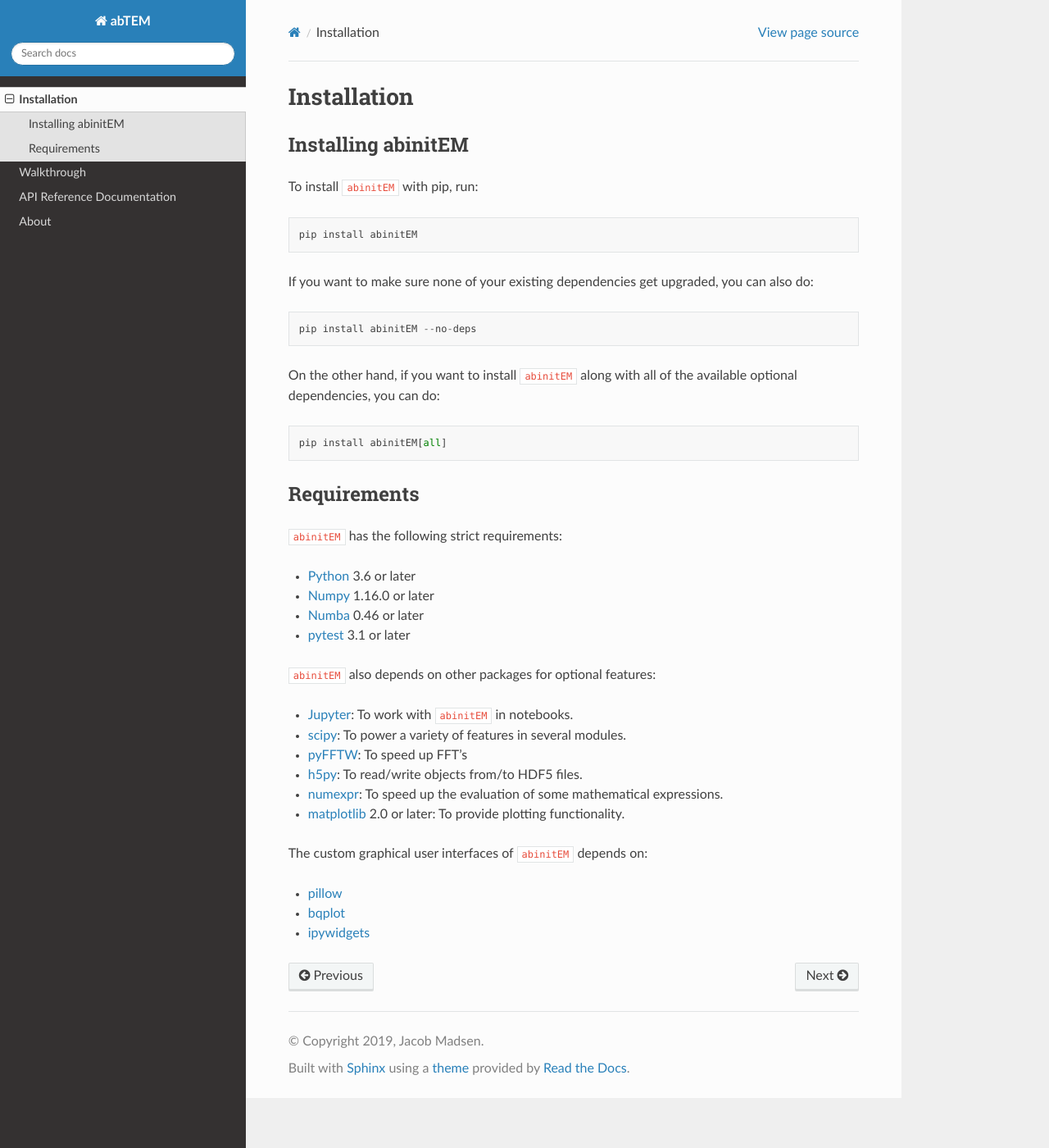
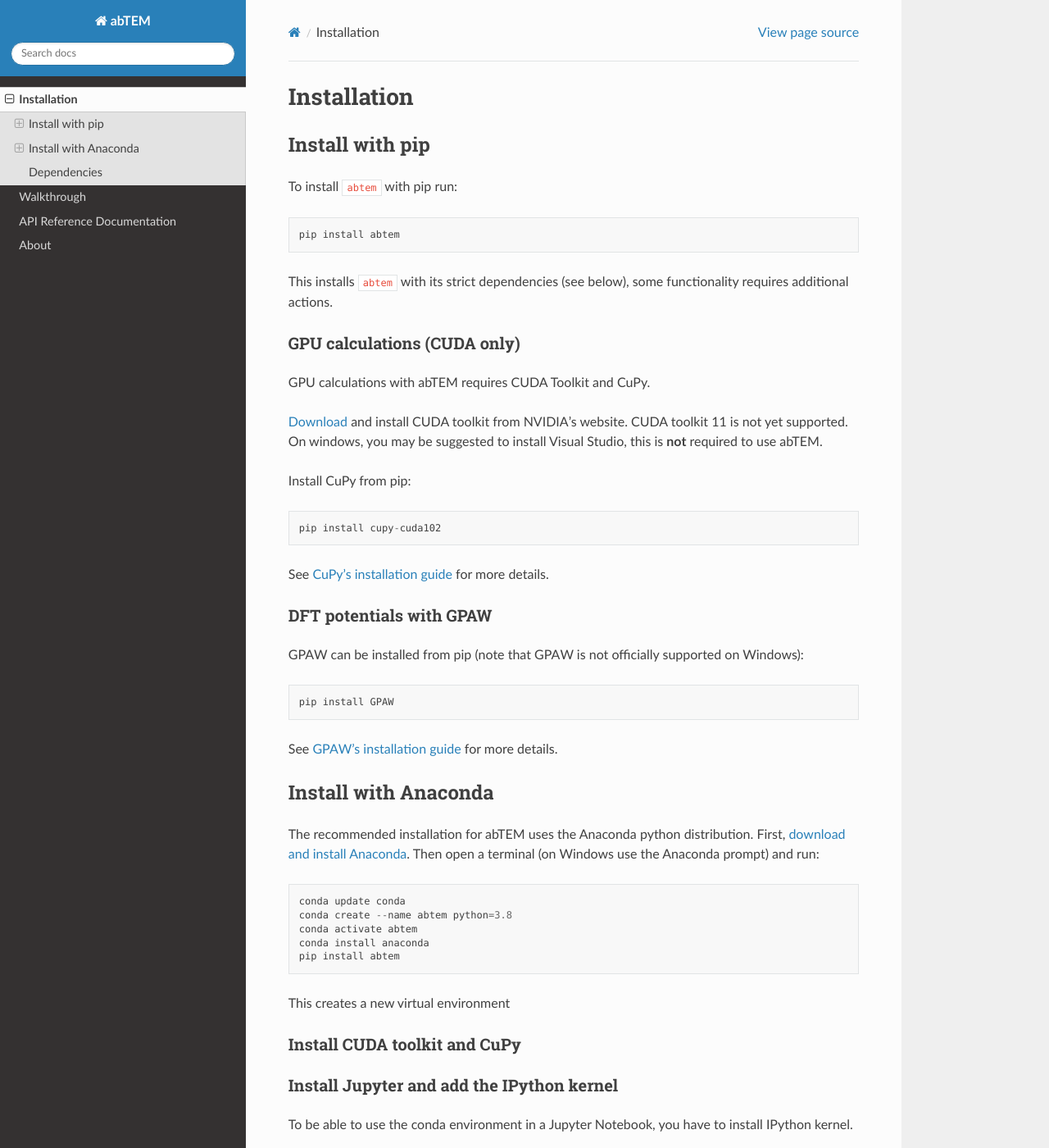
Before and after one commit to abTEM/abTEM, a Sphinx documentation site: the page built from docs/source/install.rst, in a window 1280 px wide and 1400 px high. Shown: the whole window at 82% size. Built offline with Sphinx 7.4.7 and the Read the Docs theme 2.0.0, drawn with Linux system fonts in a browser that asks for light colours; some of the changed text lies outside the part shown.

Commit message:
updated installation instructions

```diff
--- a/docs/source/install.rst
+++ b/docs/source/install.rst
@@ -1,42 +1,89 @@
 Installation
 ============
 
-Installing abinitEM
--------------------
-To install ``abinitEM`` with pip, run::
+Install with pip
+----------------
+To install ``abtem`` with pip run::
 
-    pip install abinitEM
+    pip install abtem
 
-If you want to make sure none of your existing dependencies get upgraded, you
-can also do::
+This installs ``abtem`` with its strict dependencies (see below), some functionality requires additional actions.
 
-    pip install abinitEM --no-deps
+GPU calculations (CUDA only)
+****************************
+GPU calculations with abTEM requires CUDA Toolkit and CuPy.
 
-On the other hand, if you want to install ``abinitEM`` along with all of the available optional dependencies, you can
-do::
+`Download <https://developer.nvidia.com/cuda-10.2-download-archive>`_ and install CUDA toolkit from NVIDIA's website. CUDA toolkit 11 is not yet supported. On windows, you may be suggested to install Visual Studio, this is **not** required to use abTEM.
 
-    pip install abinitEM[all]
+Install CuPy from pip::
 
-Requirements
+    pip install cupy-cuda102
+
+See `CuPy's installation guide <https://docs.cupy.dev/en/stable/install.html>`_ for more details.
+
+DFT potentials with GPAW
+************************
+GPAW can be installed from pip (note that GPAW is not officially supported on Windows)::
+
+    pip install GPAW
+
+See `GPAW's installation guide <https://wiki.fysik.dtu.dk/gpaw/>`_ for more details.
+
+Install with Anaconda
+---------------------
+The recommended installation for abTEM uses the Anaconda python distribution. First, `download and install Anaconda <`www.anaconda.com/download>`_. Then open a terminal (on Windows use the Anaconda prompt) and run:
+
+.. code-block::
+
+    conda update conda
+    conda create --name abtem python=3.8
+    conda activate abtem
+    conda install anaconda
+    pip install abtem
+
+This creates a new virtual environment
+
+Install CUDA toolkit and CuPy
+*****************************
+
+Install Jupyter and add the IPython kernel
+******************************************
+To be able to use the conda environment in a Jupyter Notebook, you have to install IPython kernel.
+
+.. code-block::
+
+    conda install jupyter
+    conda install -c anaconda ipykernel
+    python -m ipykernel install --user --name=abtem
+
+Dependencies
 ------------
-``abinitEM`` has the following strict requirements:
+Strict dependencies:
 
-- `Python <https://www.python.org/>`_ 3.6 or later
-- `Numpy <https://www.numpy.org/>`_ 1.16.0 or later
-- `Numba <https://www.numba.org/>`_ 0.46 or later
-- `pytest <http://www.pytest.org/>`_ 3.1 or later
+- `Numpy <https://www.numpy.org/>`_
+- `scipy <https://scipy.org/>`_
+- `Numba <https://www.numba.org/>`_
+- `mkl_fft <https://github.com/IntelPython/mkl_fft>`_
+- `imageio <https://imageio.github.io/>`_
+- `h5py <https://h5py.org/>`_
+- `matplotlib <https://matplotlib.org/>`_
+- `ase <https://wiki.fysik.dtu.dk/ase/>`_
+- `tqdm <https://tqdm.github.io/>`_
 
-``abinitEM`` also depends on other packages for optional features:
+Only for GPU calculations:
 
-- `Jupyter <https://jupyter.org/>`_: To work with ``abinitEM`` in notebooks.
-- `scipy <https://scipy.org/>`_: To power a variety of features in several modules.
-- `pyFFTW <https://pyfftw.readthedocs.io/>`_: To speed up FFT's
-- `h5py <https://h5py.org/>`_: To read/write objects from/to HDF5 files.
-- `numexpr <https://numexpr.readthedocs.io/en/latest/>`_: To speed up the evaluation of some mathematical expressions.
-- `matplotlib <https://matplotlib.org/>`_ 2.0 or later: To provide plotting functionality.
+- `CuPy <https://cupy.dev/>`_
 
-The custom graphical user interfaces of ``abinitEM`` depends on:
+Only for DFT potentials with GPAW:
 
-- `pillow <https://pillow.readthedocs.io/>`_
-- `bqplot <https://bqplot.readthedocs.io/>`_
-- `ipywidgets <https://ipywidgets.readthedocs.io/>`_
+- `GPAW <https://wiki.fysik.dtu.dk/gpaw/>`_
+
+Only for interactive graphical interfaces:
+
+- `Bokeh <https://docs.bokeh.org/en/latest/index.html>`_
+- `ipywidgets <https://ipywidgets.readthedocs.io/en/stable/>`_
+
+Only for testing:
+
+- `pytest <http://www.pytest.org/>`_
+- `hypothesis <https://hypothesis.readthedocs.io/en/latest/>`_
--- a/docs/source/walkthrough/introduction.rst
+++ b/docs/source/walkthrough/introduction.rst
@@ -12,3 +12,4 @@
     :caption: Contents:
 
     01_atomic_models.ipynb
+    02_potentials.ipynb
--- a/setup.py
+++ b/setup.py
@@ -30,6 +30,7 @@
         'scipy',
         'numba',
         'imageio',
+        'pyfftw',
         'h5py',
         'matplotlib',
         'ase',
```
Also changed, not shown: docs/source/walkthrough/01_atomic_models.ipynb, docs/source/walkthrough/02_potentials.ipynb, 1 other file.
